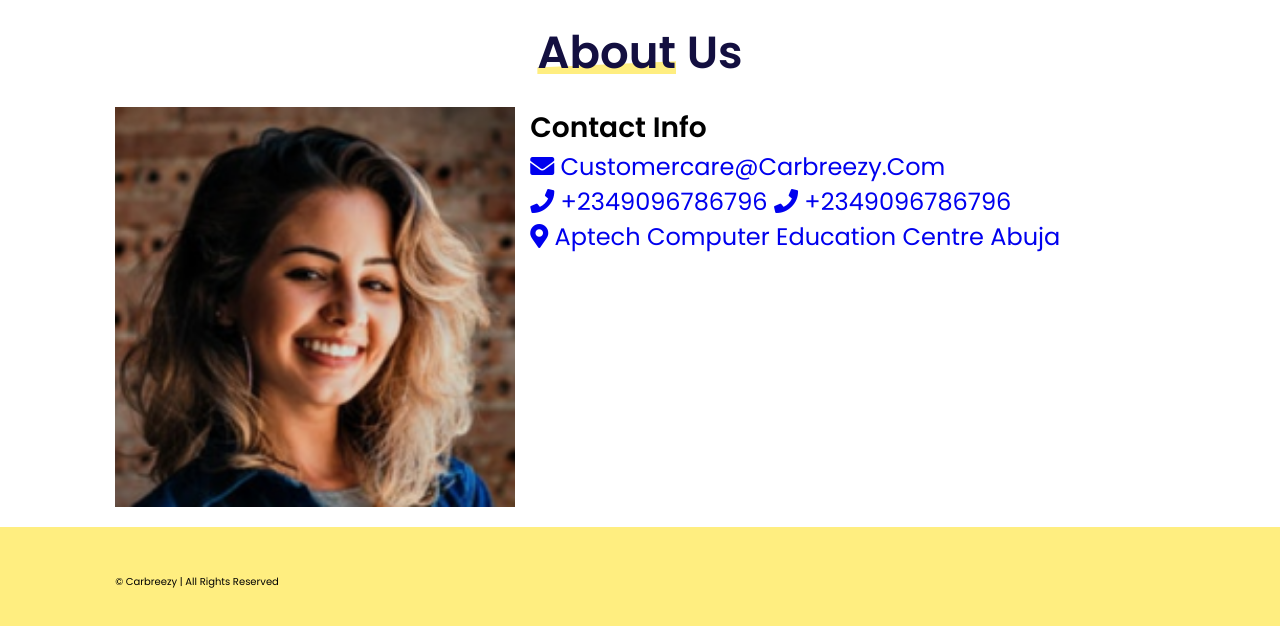
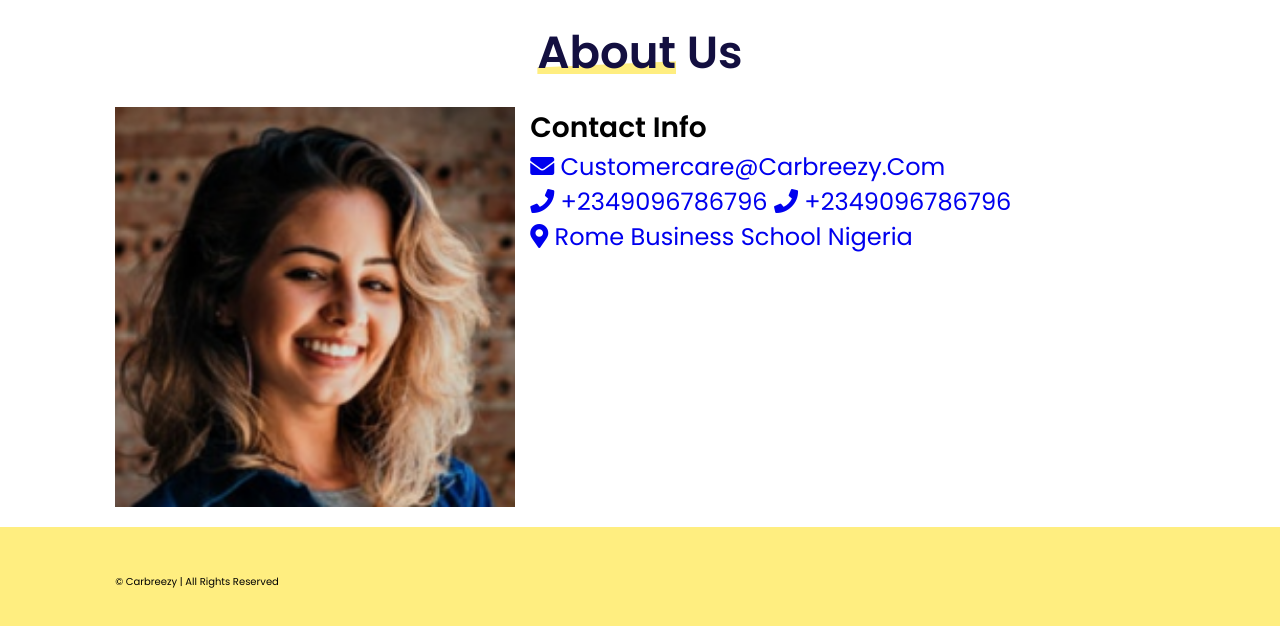
Before and after one commit to Joey1401/joey1401.github.io, a plain HTML site: page index.html in a window 1280 px wide. Shown: the part 6368-6994 px from the top of the page. Drawn offline with nearby package versions, Linux system fonts and the light colour scheme.

Commit message:
Update index.html

```diff
--- a/index.html
+++ b/index.html
@@ -895,7 +895,7 @@ resetButton.addEventListener("click", () => {
             <a href="#"> <i class="fas fa-phone"></i> +2349096786796 </a>
             <a href="#"> <i class="fas fa-phone"></i> +2349096786796 </a><br/>
 
-            <a href="#"> <i class="fas fa-map-marker-alt"></i> Aptech Computer Education Centre Abuja </a>
+            <a href="#"> <i class="fas fa-map-marker-alt"></i> Rome Business School Nigeria </a>
         </div>
 
 
```
